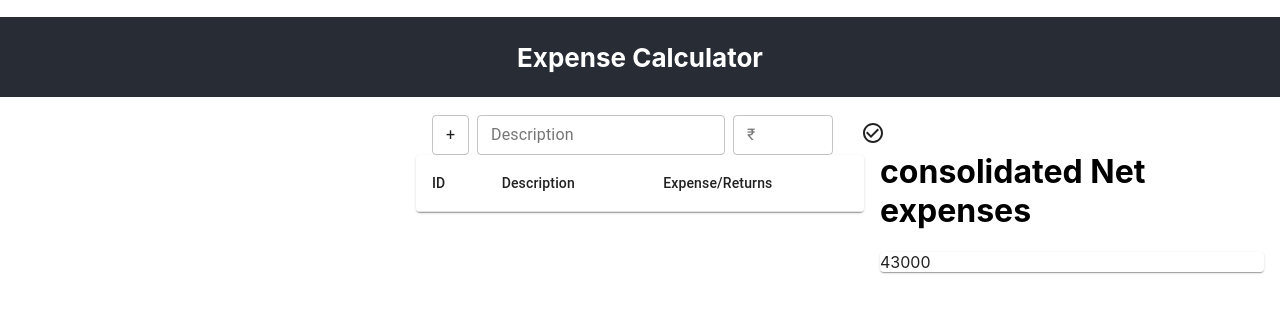
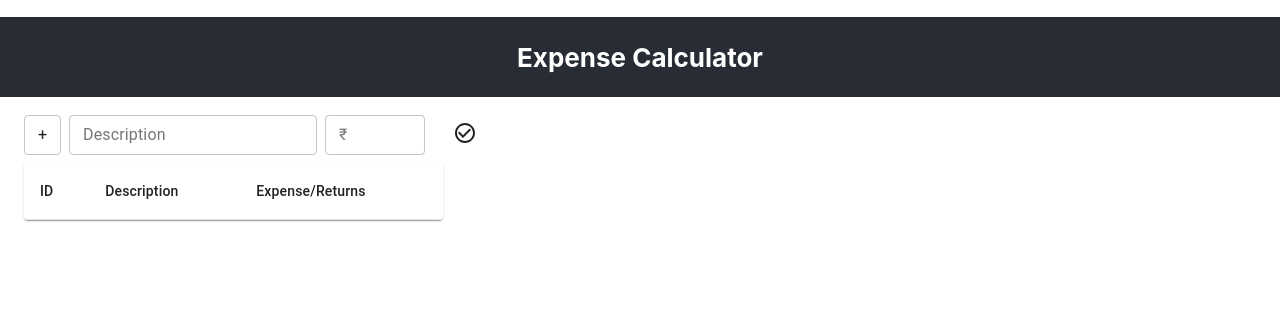
Before and after one commit to davisraimon/react-expense-manager-dash, a React (Create React App) app: page / in a window 1280 px wide. Shown: the top 312 px of the page. Built offline with nearby package versions, Linux system fonts and the light colour scheme.

Commit message:
updated code commit

```diff
--- a/src/App.css
+++ b/src/App.css
@@ -16,7 +16,7 @@
   min-width: 32.5%;
 }
 .column-attr-center{
-  min-width: 35%;
+  min-width: 36.5%;
 }
 
 .card-c{
--- a/src/App.js
+++ b/src/App.js
@@ -2,7 +2,7 @@ import React from "react";
 import logo from "./logo.svg";
 import "./App.css";
 import ListExpense from "./components/ListExpense";
-import { Paper, TextField } from "@material-ui/core";
+import { Paper, TextField, Container } from "@material-ui/core";
 import ConsolidatedCards from './components/ConsolidatedCards'
 
 function App() {
@@ -11,11 +11,9 @@ function App() {
       <h1 className='App-header'>Expense Calculator</h1>
       <div className="container-fluid">
         <div className="row">
-          <div className="col-sm column-attr"></div>
           <div className="col-sm column-attr-center">
             <ListExpense></ListExpense>
           </div>
-          <div className="col-sm column-attr"><ConsolidatedCards></ConsolidatedCards></div>
         </div>
         <div className="row">
           <div className="col-sm column-attr"></div>
--- a/src/components/InputFields.css
+++ b/src/components/InputFields.css
@@ -1,8 +1,12 @@
 .inline-comp{
     display: inline-block;
-    padding-left: 8px;
-
 }
 .margin-comp{
     margin-top: 8px;
 }
+.pf{
+    padding-left: 8px;
+}
+.mb{
+    margin-bottom: 8px;
+}
--- a/src/components/InputFields.js
+++ b/src/components/InputFields.js
@@ -28,7 +28,7 @@ export default function InputFields(props) {
     setValue("");
   }
   return (
-    <div className="inline-comp">
+    <div className="mb">
       <div className="inline-comp">
         <TextField
           className="field-width"
@@ -40,7 +40,7 @@ export default function InputFields(props) {
           onChange={(e) => setType(e.target.value)}
         ></TextField>
       </div>
-      <div className="inline-comp">
+      <div className="inline-comp pf">
         <TextField
           className="inline-comp"
           variant="outlined"
@@ -51,7 +51,7 @@ export default function InputFields(props) {
           onChange={(e) => setDesc(e.target.value)}
         ></TextField>
       </div>
-      <div className="inline-comp">
+      <div className="inline-comp pf">
         <TextField
           className="field-width-value"
           variant="outlined"
@@ -61,7 +61,7 @@ export default function InputFields(props) {
           onChange={(e) => setValue(e.target.value)}
         ></TextField>
       </div>
-      <div className="inline-comp position-last">
+      <div className="inline-comp position-last pf">
         <Button onClick={handleClick}>
           <CheckCircleOutlineIcon className="padding-comp"></CheckCircleOutlineIcon>
         </Button>
--- a/src/components/ListExpense.js
+++ b/src/components/ListExpense.js
@@ -1,6 +1,5 @@
 import React, { useState } from "react";
-import ListItemExpenseComponent from "./ListItemExpenseComponent";
-import { List,Paper } from "@material-ui/core";
+import { List,Paper,Container } from "@material-ui/core";
 import InputFields from "./InputFields";
 import Table from "@material-ui/core/Table";
 import TableBody from "@material-ui/core/TableBody";
@@ -9,12 +8,10 @@ import TableContainer from "@material-ui/core/TableContainer";
 import TableHead from "@material-ui/core/TableHead";
 import TableRow from "@material-ui/core/TableRow";
 
-const initialListChck = [
-
-];
 
 function ListExpense(props) {
-  const [initialList, setInitiallist] = useState(initialListChck);
+  const [initialList, setInitiallist] = useState([]);
+  let netAmount = 0;
 
   function handleClick(e, values) {
     var temp = [];
@@ -29,9 +26,11 @@ function ListExpense(props) {
   function setColor(e){
     let color = ""
     e.type=='+'?color='green':color='red'
+    e.type=='+'?netAmount=netAmount+parseInt(e.value):netAmount=netAmount-parseInt(e.value)
     return color
   }
   return (
+    <Container>
     <div className="card">
       <InputFields click={handleClick}></InputFields>
       <TableContainer component={Paper}>
@@ -55,6 +54,7 @@ function ListExpense(props) {
       </Table>
       </TableContainer>
     </div>
+    </Container>
   );
 }
 
```
